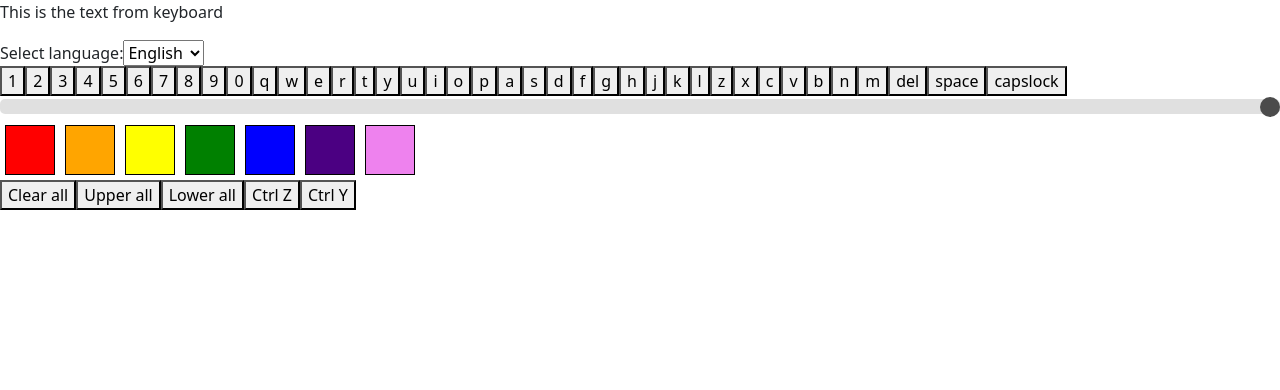
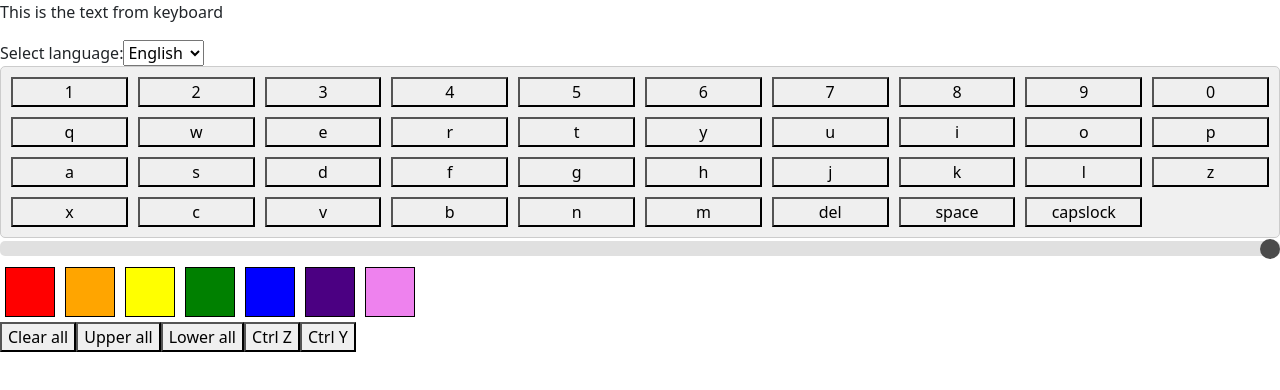
Before and after one commit to OdeyaSadoun/Fullstack_project4, a React (Create React App) app: page / in a window 1280 px wide. Shown: the top 390 px of the page. Built offline with nearby package versions, Linux system fonts and the light colour scheme.

Commit message:
change key board

```diff
--- a/src/CSS/keyboard.css
+++ b/src/CSS/keyboard.css
@@ -1,4 +1,4 @@
-#keyboard {
+.keyboard-keys {
     display: grid;
     grid-template-columns: repeat(10, 1fr);
     gap: 10px;
```
